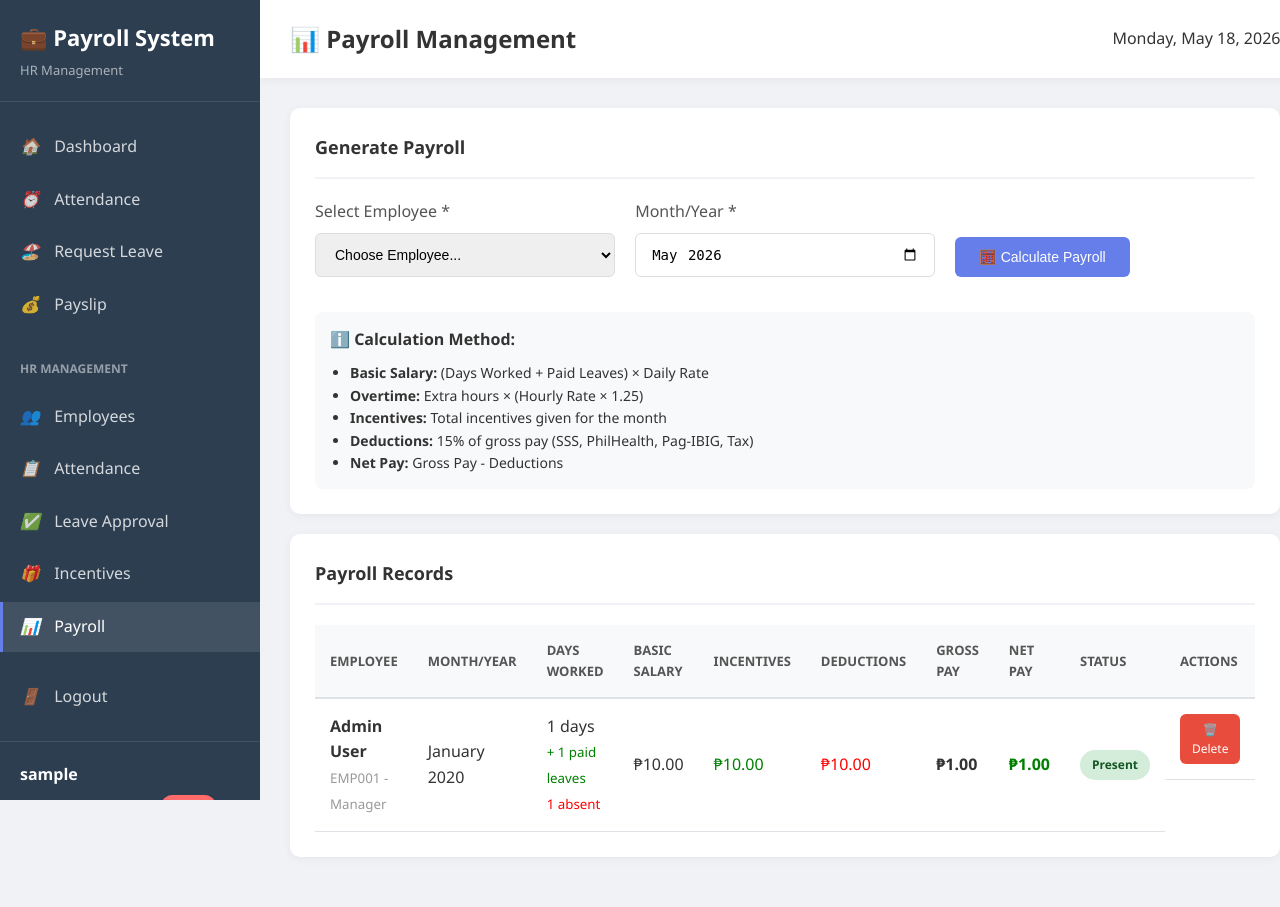
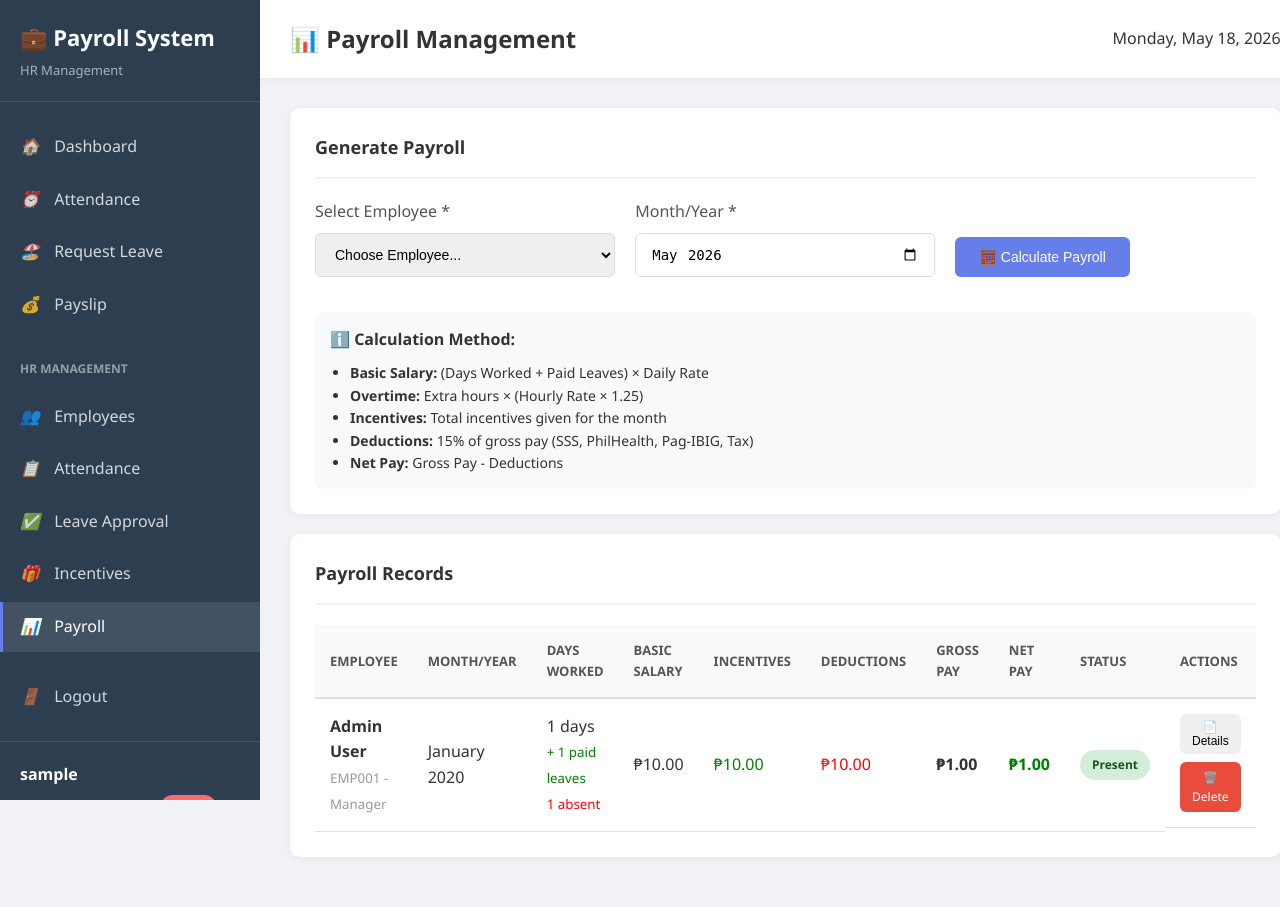
Before and after one commit to Chan-dev-beginner/Payroll_System, a PHP site: page /includes/payroll.php in a window 1280 px wide. Run offline with PHP 8.4, Linux system fonts and the light colour scheme; the visitor is signed in with stand-in values (Sample User, id 1); data comes from the database, SQL or seed files in the repository; tables that the repository leaves empty hold one stand-in row (values such as "Sample post").

Commit message:
add details on payroll records

```diff
--- a/includes/payroll.php
+++ b/includes/payroll.php
@@ -426,6 +426,12 @@ $payrolls = $pdo->query("
                                 </span>
                             </td>
                             <td class="action-buttons">
+                                <button
+                                    type="button"
+                                    class="btn btn-info btn-sm"
+                                    onclick='showDetails(<?= json_encode($p) ?>)'>
+                                    📄 Details
+                                </button>
                                 <?php if ($p['status'] == 'draft'): ?>
                                 <a href="?finalize=<?php echo $p['id']; ?>"
                                    class="btn btn-success btn-sm"
@@ -448,6 +454,74 @@ $payrolls = $pdo->query("
     </div>
 
 </main>
+<!-- PAYROLL DETAILS MODAL -->
+<div id="payrollModal" style="
+    display:none;
+    position:fixed;
+    top:0;
+    left:0;
+    width:100%;
+    height:100%;
+    background:rgba(0,0,0,0.6);
+    justify-content:center;
+    align-items:center;
+    z-index:9999;
+">
 
+    <div style="
+        background:#fff;
+        width:500px;
+        padding:20px;
+        border-radius:10px;
+        max-height:80vh;
+        overflow:auto;
+    ">
+
+        <h3>📄 Payroll Breakdown</h3>
+
+        <div id="modalContent"></div>
+
+        <br>
+
+        <button onclick="closeDetails()" class="btn btn-danger btn-sm">
+            Close
+        </button>
+
+    </div>
+</div>
+
+<script>
+function showDetails(p) {
+
+    document.getElementById("modalContent").innerHTML = `
+        <p><b>Employee:</b> ${p.employee_name}</p>
+        <p><b>Role:</b> ${p.role_name}</p>
+        <p><b>Month:</b> ${p.month_year}</p>
+
+        <hr>
+
+        <h4>📊 Attendance</h4>
+        <p>Days Worked: ${p.days_worked}</p>
+        <p>Days Absent: ${p.days_absent}</p>
+        <p>Paid Leaves: ${p.paid_leaves}</p>
+        <p>Unpaid Leaves: ${p.unpaid_leaves}</p>
+
+        <hr>
+
+        <h4>💰 Computation</h4>
+        <p>Basic Salary: ₱${parseFloat(p.basic_salary).toFixed(2)}</p>
+        <p>Incentives: ₱${parseFloat(p.total_incentives).toFixed(2)}</p>
+        <p>Gross Pay: ₱${parseFloat(p.gross_pay).toFixed(2)}</p>
+        <p style="color:red;">Deductions: ₱${parseFloat(p.total_deductions).toFixed(2)}</p>
+        <p style="color:green;"><b>Net Pay: ₱${parseFloat(p.net_pay).toFixed(2)}</b></p>
+    `;
+
+    document.getElementById("payrollModal").style.display = "flex";
+}
+
+function closeDetails() {
+    document.getElementById("payrollModal").style.display = "none";
+}
+</script>
 </body>
 </html>
```
